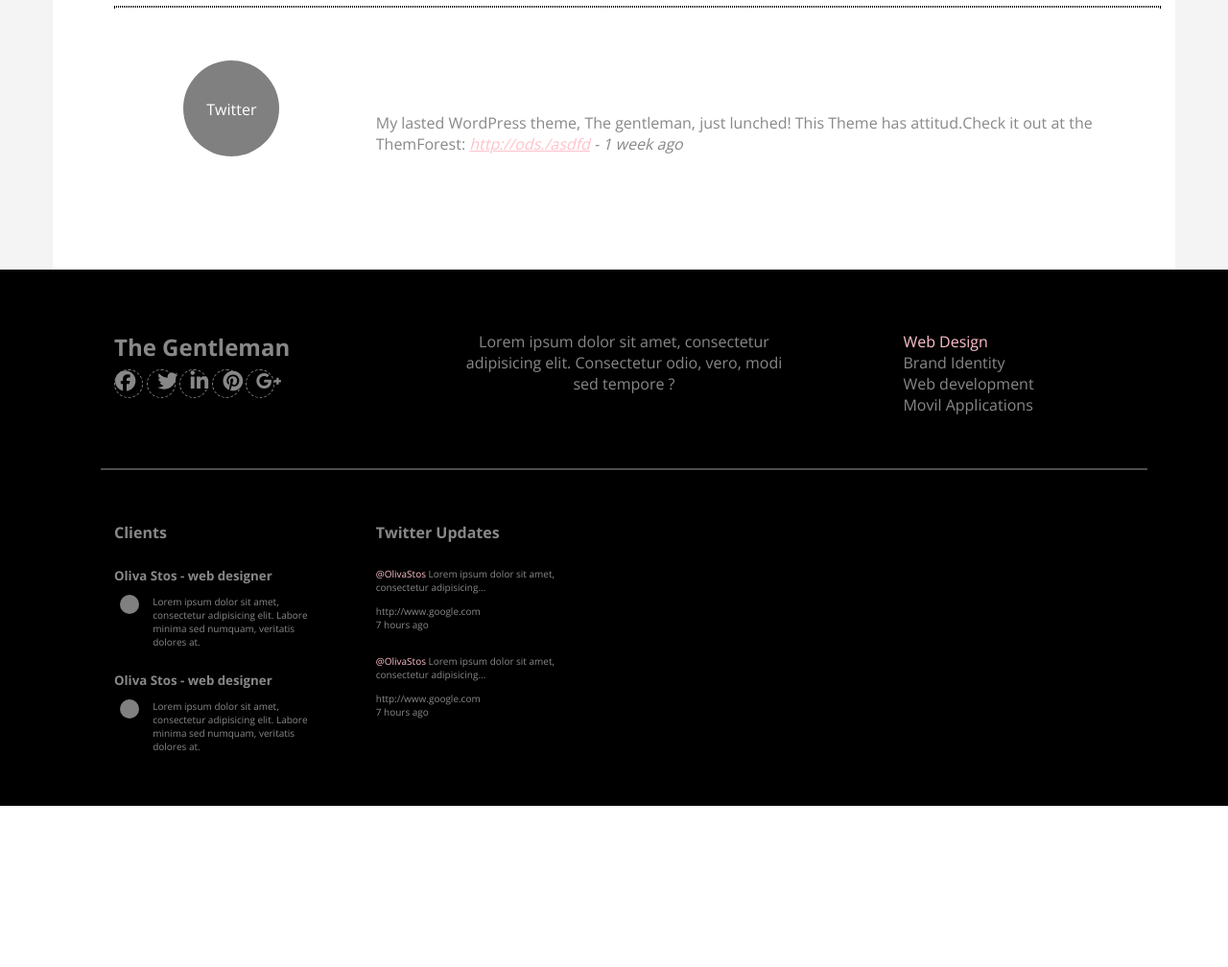
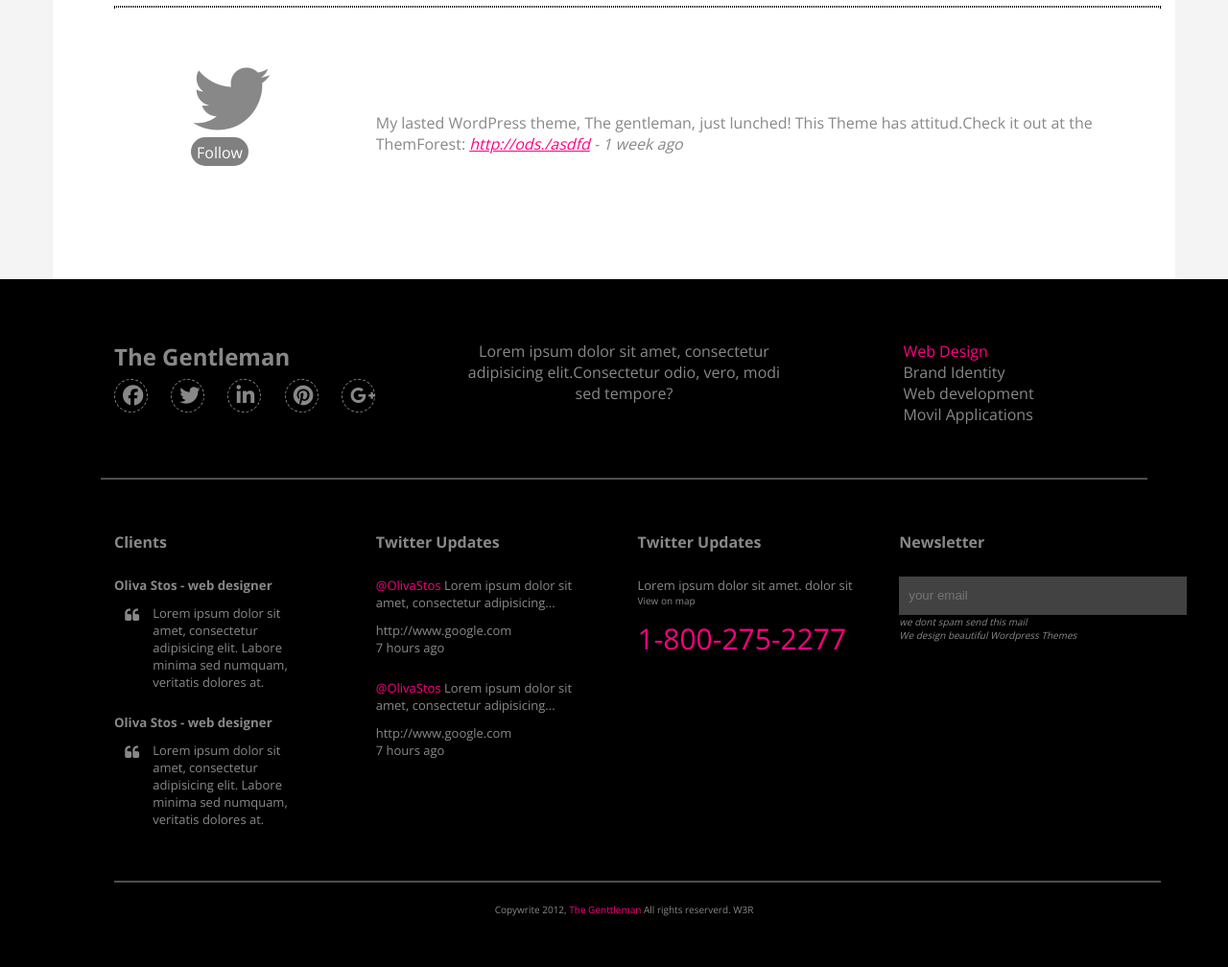
Before and after one commit to ShantalGovantes1792/22_gentleman_shan, a plain HTML site: page index.html in a window 1280 px wide. Shown: the part 2240-3248 px from the top of the page at 96% size. Before the commit the page ends 3080 px from the top, so only its background shows below. Drawn offline with nearby package versions, Linux system fonts and the light colour scheme.

Commit message:
version final

```diff
--- a/css/main.css
+++ b/css/main.css
@@ -2,6 +2,9 @@
 body{
 	font-family: 'Open Sans', sans-serif;
 /*	font-family: 'Dosis', sans-serif;*/
+}
+h1{
+	font-size: 60px;
 }
 ul li{
 	display: inline-block;
@@ -28,6 +31,13 @@ h1{
 	height: 50px;
 	border-radius: 50px;
 }
+.red-mor2{
+	background-color: gray;
+	width: 60px;
+	height: 30px;
+	border-radius: 50px;
+	margin-left: 80px;
+}
 .mt-5{
 	margin-top: 5%;
 }
@@ -48,7 +58,7 @@ hr{
 	padding-top: 40px;
 }
 .pink{
-	color: pink;
+	color: #FF0080;
 
 }
 .bor-rad{
@@ -82,5 +92,31 @@ hr{
 }
 
 .footer-p{
+	font-size: 13px;
+}
+.footer-pp{
 	font-size: 10px;
 }
+#tel{
+	font-size: 30px;
+	color:
+}
+input{
+	width: 300px;
+	height: 40px;
+	background-color:#424242;
+	border-style: none;
+	padding-left: 10px;
+}
+
+ul li a i{
+	width: 35px;
+	height: 35px;
+	border-radius: 100%;
+	border: 1px dashed gray;
+	padding:8px;
+}
+
+.pt-1{
+	padding-top: 1%;
+}
--- a/index.html
+++ b/index.html
@@ -119,7 +119,7 @@
                   </div>
                </div>
                <div class="pt-5 pb-5" align="center">
-                  <div class="text-center text-white red-mor pt-2">
+                  <div class="text-center text-white red-mor pt-1">
                      <p>Lead More</p>
                   </div>
                </div>
@@ -130,8 +130,9 @@
             <section>
                <div class="row pb-5">
                   <div class="col-3 pt-5" align="center">
-                     <div class="pajaro text-center text-white">
-                        <p>Twitter</p>
+                     <div class="text-center text-gray">
+                        <i class="fa fa-twitter fa-5x" aria-hidden="true"></i>
+                           <a class="a-none-decoration" href="#"><p class="red-mor2 text-center text-white pt-2">Follow</p></a>
                      </div>
                   </div>
                   <div class="col-9 text-gray pt-10">
@@ -142,33 +143,35 @@
          </div>
     </section>
     <!-- TERMINA CONTAINER -->
+    <!-- INICIA FOOTER -->
    <footer class="bg-black">
       <div class="container pt-5 pl-5">
-         <div class="row"> <!-- primera row -->
+      <!-- primera row -->
+         <div class="row">
             <div class="col-4 text-gray">
                <h2>The <b>Gentleman</b></h2>
                <ul class="pt-2" align="left" >
-                  <li class="inline-block bor-rad" >
+                  <li class="inline-block" >
                      <a href="#">
                         <i class="fa fa-facebook fa-lg text-gray" aria-hidden="true"></i>
                      </a>
                   </li>
-                  <li class="inline-block pl-3 bor-rad">
+                  <li class="inline-block pl-3">
                      <a href="#">
                         <i class="fa fa-twitter fa-lg text-gray " aria-hidden="true"></i>
                      </a>
                   </li>
-                  <li class="inline-block pl-3 bor-rad">
+                  <li class="inline-block pl-3">
                      <a href="#">
                         <i class="fa fa-linkedin fa-lg text-gray" aria-hidden="true"></i>
                      </a>
                   </li>
-                  <li class="inline-block pl-3 bor-rad">
+                  <li class="inline-block pl-3">
                      <a href="#">
                         <i class="fa fa-pinterest fa-lg text-gray" aria-hidden="true"></i>
                      </a>
                   </li>
-                  <li class="inline-block pl-3 bor-rad">
+                  <li class="inline-block pl-3">
                      <a href="#">
                         <i class="fa fa-google-plus fa-lg text-gray" aria-hidden="true"></i>
                      </a>
@@ -176,19 +179,20 @@
                </ul>
             </div>
             <div class="col-4 text-center text-gray">
-               <p>Lorem ipsum dolor sit amet, consectetur adipisicing elit. Consectetur odio, vero, modi sed tempore ?</p>
+               <p>Lorem ipsum dolor sit amet, consectetur adipisicing elit.Consectetur odio, vero, modi sed tempore?</p>
             </div>
             <div class="col-4 text-gray pl-10 pb-5">
-            <p class="pink">Web Design</p>
-            <p>Brand Identity</p>
-            <p>Web development</p>
-            <p>Movil Applications</p>
+               <p class="pink">Web Design</p>
+               <p>Brand Identity</p>
+               <p>Web development</p>
+               <p>Movil Applications</p>
             </div>
             <hr class="linea">
-         </div><!-- fin primera row -->
+         </div>
+         <!-- fin primera row -->
          <!-- SEGUNDA ROW -->
          <div class="row pt-5 pb-5 ">
-            <div class="col-3 text-gray">
+            <div class="col-3 text-gray"> <!-- primera columna -->
                <h4 class="pb-10">Clients</h4>
                <div class="row">
                   <div class="col-12">
@@ -196,7 +200,7 @@
                         <div>
                            <div class="row pull-left">
                               <div class="col-3" align="right" >
-                                 <div class="circulo"></div>
+                                 <i class="fa fa-quote-left" aria-hidden="true"></i>
                               </div>
                               <div class="col-9 mg-0 pd-0 footer-p" align="left"><p class="text-gray">Lorem ipsum dolor sit amet, consectetur adipisicing elit. Labore minima sed numquam, veritatis dolores at.</p>
                               </div>
@@ -210,7 +214,7 @@
                         <div>
                            <div class="row pull-left">
                               <div class="col-3" align="right" >
-                                 <div class="circulo"></div>
+                                 <i class="fa fa-quote-left" aria-hidden="true"></i>
                               </div>
                               <div class="col-9 mg-0 pd-0 " align="left"><p class="text-gray footer-p">Lorem ipsum dolor sit amet, consectetur adipisicing elit. Labore minima sed numquam, veritatis dolores at.</p>
                               </div>
@@ -219,9 +223,7 @@
                   </div>
                </div>
             </div>
-
-            <div class="row "> <!-- segunda columna -->
-            <div class="col-3 text-gray">
+            <div class="col-3 text-gray"><!-- segunda columna -->
                <h4 class="pb-10 ">Twitter Updates</h4>
                <div class="row">
                   <div class="col-12 footer-p">
@@ -237,14 +239,31 @@
                      <p>7 hours ago</p>
                   </div>
                </div>
-
+            </div>
+            <div class="col-3 text-gray"><!-- tercera columna -->
+               <h4 class="pb-10 ">Twitter Updates</h4>
+               <p class="footer-p">Lorem ipsum dolor sit amet. dolor sit</p>
+               <p class="footer-pp">View on map</p>
+               <p id="tel" class="pt-5 pink"> 1-800-275-2277</p>
+            </div>
+            <div class="col-3 text-gray"><!-- cuarta columna -->
+               <h4 class="pb-10 ">Newsletter</h4>
+               <input type="text" name="Email" size="70" placeholder="your email"/>
+               <p class="footer-pp"><i>we dont spam send this mail</i></p>
+               <p class="footer-pp"><i>We design beautiful Wordpress Themes</i></p>
+            </div>
+         </div>
+         <hr class="linea">
+         <div class="row">
+            <div class="col-12 text-gray text-center ">
+               <p class="footer-pp pt-2 pb-5" >Copywrite 2012, <span class="pink" >The Genttleman</span> All rights reserverd. W3R</p>
             </div>
 
+         </div>
 
-         </div>
-         <!-- FIN SEGUNDA ROW -->
+         <!-- FIN SEGUNDA ROW DEL FOOTER-->
+      </div>
 
-      </div>
    </footer>
 
   </body>
```
